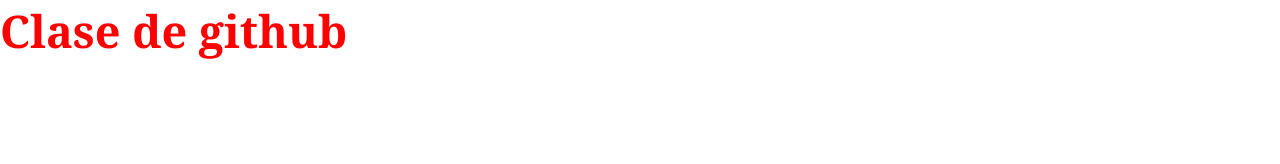
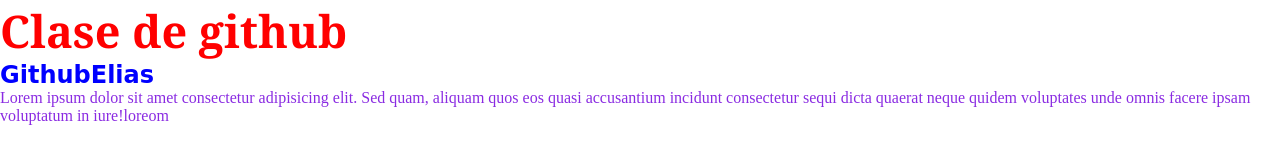
Before and after one commit to Elitali1/repositorioelias, a plain HTML site: page index.html in a window 1280 px wide. Drawn offline with Linux system fonts and the light colour scheme.

Commit message:
mi tercer commit agregue contenido

```diff
--- a/index.html
+++ b/index.html
@@ -9,6 +9,9 @@
 </head>
 <body>
     <h1>Clase de github</h1>
+    <div><h2>GithubElias</h2>
+    <p>Lorem ipsum dolor sit amet consectetur adipisicing elit. Sed quam, aliquam quos eos quasi accusantium incidunt consectetur sequi dicta quaerat neque quidem voluptates unde omnis facere ipsam voluptatum in iure!loreom
 
+    </p></div>
 </body>
 </html>
--- a/stilo.css
+++ b/stilo.css
@@ -7,3 +7,10 @@
     font-family: Georgia, 'Times New Roman', Times, serif;
     font-size: 45px;
 }
+h2{
+    color: blue;
+    font-family: cursive;
+}
+p{
+    color: blueviolet;
+}
```
